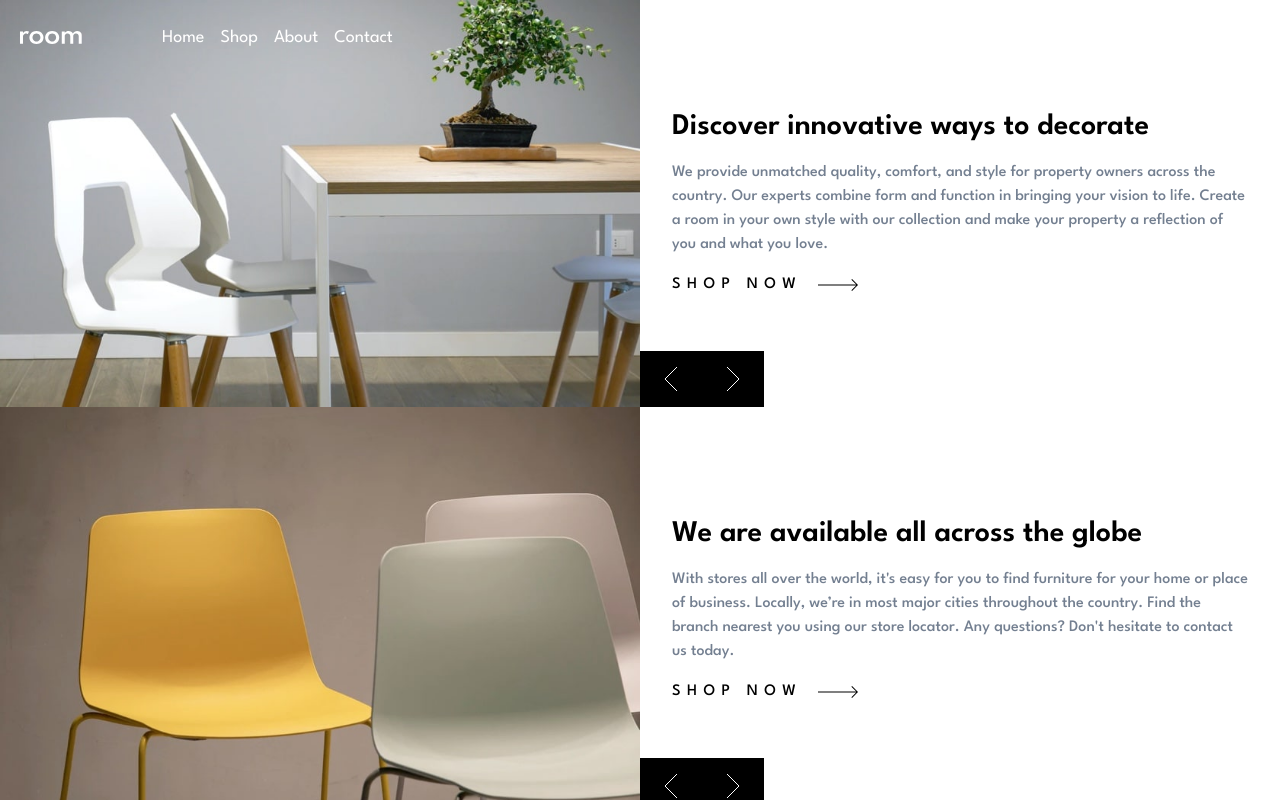
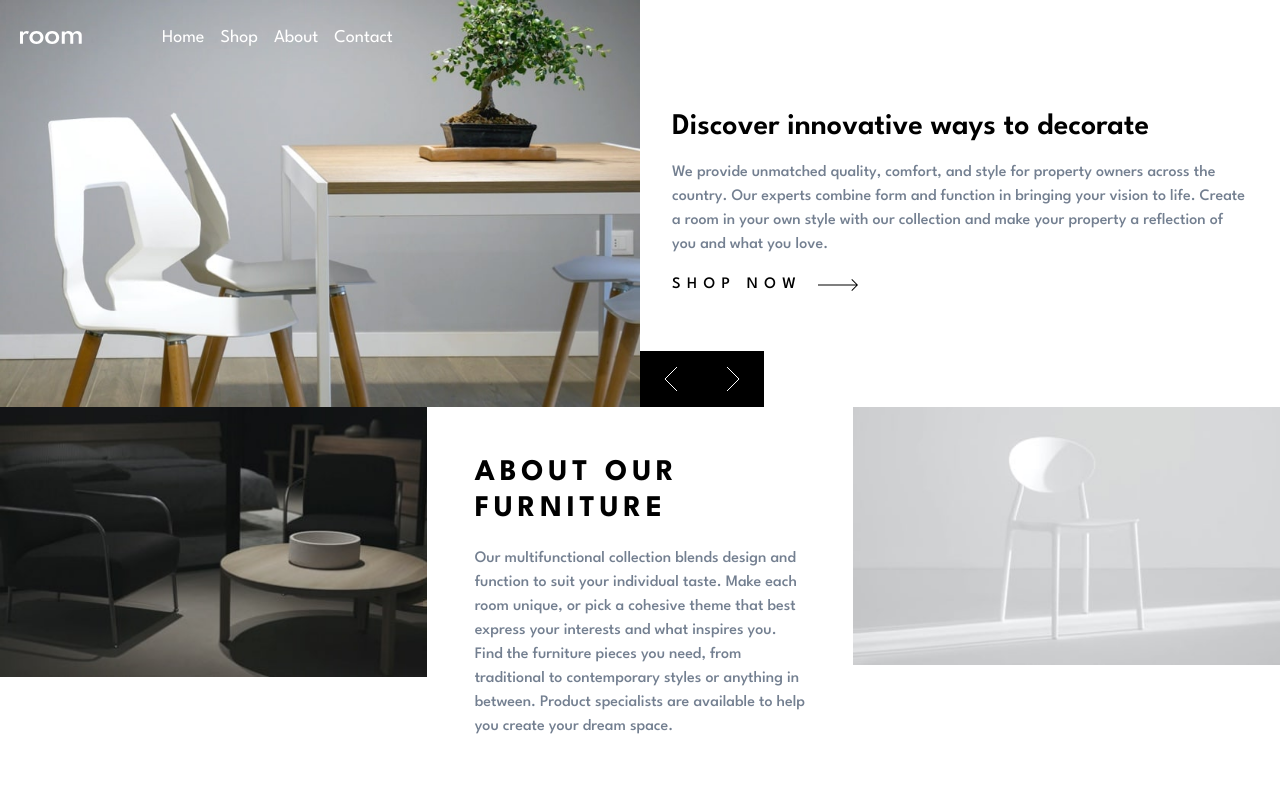
Before and after one commit to JanudaStack/furniture-store-landing-page, a React (Vite) app: page / in a window 1280 px wide. Shown: the top 800 px of the page. Built offline with nearby package versions, Linux system fonts and the light colour scheme.

Commit message:
Complete Hero Section and implement About Section

```diff
--- a/src/App.jsx
+++ b/src/App.jsx
@@ -1,12 +1,14 @@
 import React from 'react';
 import Navbar from './components/Navbar';
 import Hero from './components/Hero';
+import About from './components/About';
 
 const App = () => {
     return (
         <main>
             <Navbar />
             <Hero />
+            <About />
         </main>
     );
 };
--- /dev/null
+++ b/src/components/About.jsx
@@ -0,0 +1,37 @@
+import React from 'react';
+import imgDark from '../images/image-about-dark.jpg';
+import imgLight from '../images/image-about-light.jpg';
+
+const About = () => {
+    return (
+        <section className="grid grid-cols-1 lg:grid-cols-3">
+            <article>
+                <img src={imgDark} alt="image-about-dark" className="w-full" />
+            </article>
+
+            <div className="p-8  lg:p-12">
+                <h2 className="font-bold text-2xl tracking-[.3rem] uppercase mb-5 lg:text-3xl">
+                    About Our Furniture
+                </h2>
+                <p className="text-slate-600 opacity-75 font-medium">
+                    Our multifunctional collection blends design and function to
+                    suit your individual taste. Make each room unique, or pick a
+                    cohesive theme that best express your interests and what
+                    inspires you. Find the furniture pieces you need, from
+                    traditional to contemporary styles or anything in between.
+                    Product specialists are available to help you create your
+                    dream space.
+                </p>
+            </div>
+            <article>
+                <img
+                    src={imgLight}
+                    alt="image-about-light"
+                    className="w-full"
+                />
+            </article>
+        </section>
+    );
+};
+
+export default About;
--- a/src/components/Hero.jsx
+++ b/src/components/Hero.jsx
@@ -5,14 +5,36 @@ import arrowLeft from '../images/icon-angle-left.svg';
 import arrowRight from '../images/icon-angle-right.svg';
 
 const Hero = () => {
+    const [data] = useState(imgSlider);
     const [slideIndex, setSlideIndex] = useState(1);
 
-    const nextSlide = () => {};
-    const prevSlide = () => {};
+    const nextSlide = () => {
+        if (slideIndex !== data.length) {
+            setSlideIndex(slideIndex + 1);
+        } else if (slideIndex === data.length) {
+            setSlideIndex(1);
+        }
+    };
+
+    const prevSlide = () => {
+        if (slideIndex !== 1) {
+            setSlideIndex(slideIndex - 1);
+        } else if (slideIndex === 1) {
+            setSlideIndex(data.length);
+        }
+    };
+
     return (
         <section className="site-hero">
             {imgSlider.map((img, index) => (
-                <article className="grid grid-cols-1 lg:grid-cols-2 lg:place-items-center">
+                <article
+                    key={img.id}
+                    className={
+                        slideIndex === index + 1
+                            ? 'grid grid-cols-1 lg:grid-cols-2 lg:place-items-center'
+                            : 'hidden'
+                    }
+                >
                     <div className="relative">
                         <picture>
                             <source
@@ -26,11 +48,17 @@ const Hero = () => {
                             />
                         </picture>
                         <div className="absolute bottom-0 right-0 flex lg:-right-31">
-                            <button className="bg-black py-4 px-6 cursor-pointer hover:bg-neutral-700 transition-all duration-200">
-                                <img src={arrowLeft} alt="" />
+                            <button
+                                onClick={prevSlide}
+                                className="bg-black py-4 px-6 cursor-pointer hover:bg-neutral-700 transition-all duration-200"
+                            >
+                                <img src={arrowLeft} alt="arrow-left" />
                             </button>
-                            <button className="bg-black py-4 px-6 cursor-pointer hover:bg-neutral-700 transition-all duration-200">
-                                <img src={arrowRight} alt="" />
+                            <button
+                                onClick={nextSlide}
+                                className="bg-black py-4 px-6 cursor-pointer hover:bg-neutral-700 transition-all duration-200"
+                            >
+                                <img src={arrowRight} alt="arrow-right" />
                             </button>
                         </div>
                     </div>
--- a/src/components/Navbar.jsx
+++ b/src/components/Navbar.jsx
@@ -4,7 +4,7 @@ import menu from '../images/icon-hamburger.svg';
 import { navLinks } from '../../constants';
 const Navbar = () => {
     return (
-        <header className="site-nav absolute z-50 py-6 px-5 w-full">
+        <header className="site-nav fixed z-50 py-6 px-5 w-full">
             <nav className="">
                 <div className="flex items-center">
                     <button className="block absolute lg:hidden">
```
